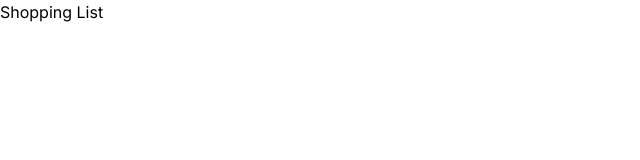
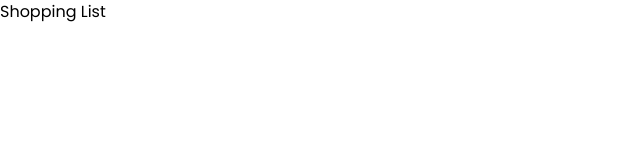
Before and after one commit to NoahLett/recipe-app, a Next.js app: page /shoppingList in a window 1280 px wide. Shown: the top 160 px of the page, without its empty margins (0-640 px from the left). Built offline with nearby package versions, Linux system fonts and the light colour scheme.

Commit message:
Added google font poppins to project

```diff
--- a/app/layout.js
+++ b/app/layout.js
@@ -1,8 +1,12 @@
-import { Inter } from 'next/font/google'
 import './globals.css'
 import { StoreProvider } from './store/StoreProvider'
+import { Poppins } from 'next/font/google'
 
-const inter = Inter({ subsets: ['latin'] })
+const poppins = Poppins({
+  subsets: ['latin'],
+  weight: ['400', '500', '700'],
+  variable: '--font-poppins'
+})
 
 export const metadata = {
   title: 'Create Next App',
@@ -13,7 +17,7 @@
   return (
     <StoreProvider>
       <html lang="en">
-        <body className={inter.className}>{children}</body>
+        <body className={`${poppins.variable} font-sans`}>{children}</body>
       </html>
     </StoreProvider>
   )
--- a/tailwind.config.js
+++ b/tailwind.config.js
@@ -12,6 +12,9 @@
         'gradient-conic':
           'conic-gradient(from 180deg at 50% 50%, var(--tw-gradient-stops))',
       },
+      fontFamily: {
+        sans: ['var(--font-poppins)']
+      },
     },
   },
   plugins: [],
```
